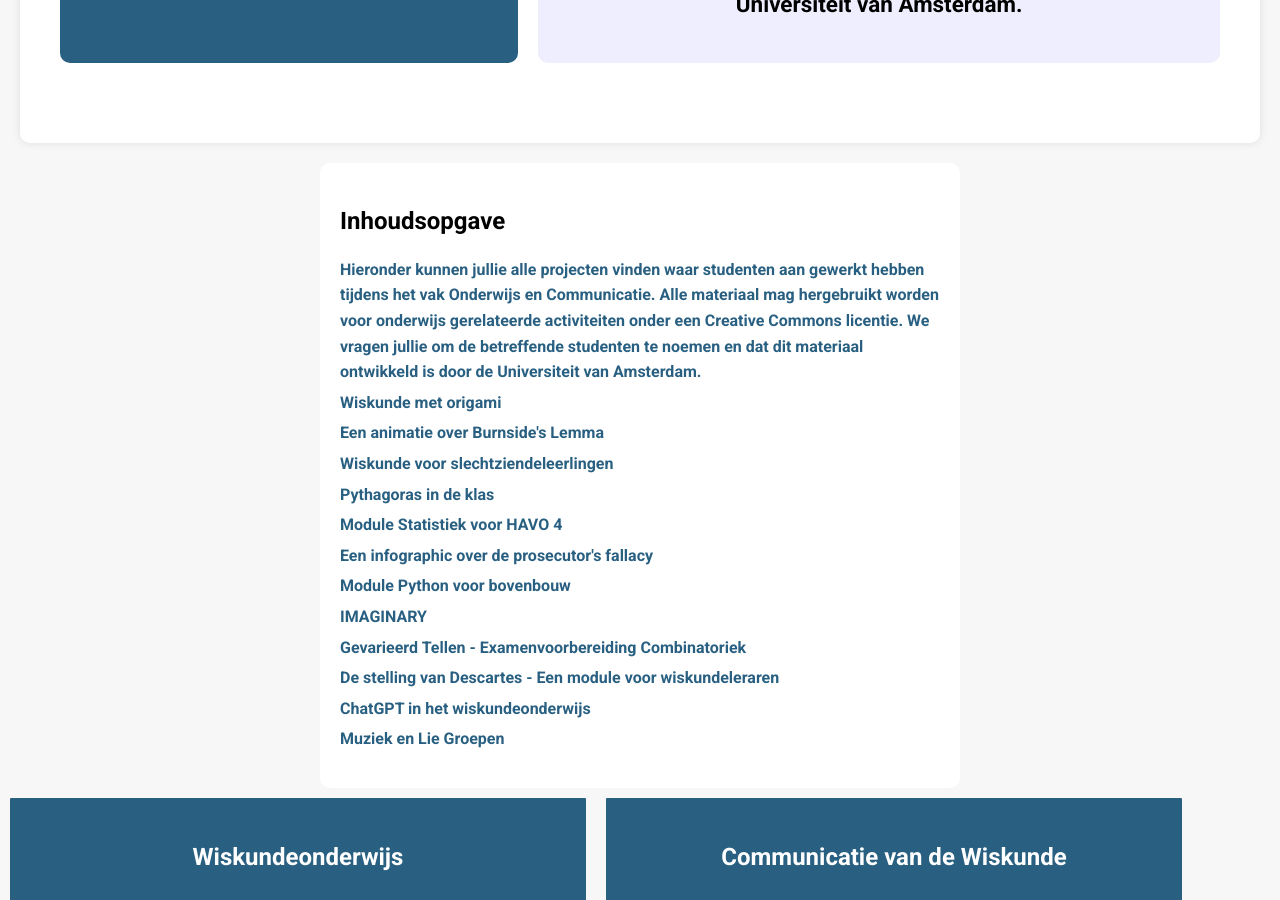
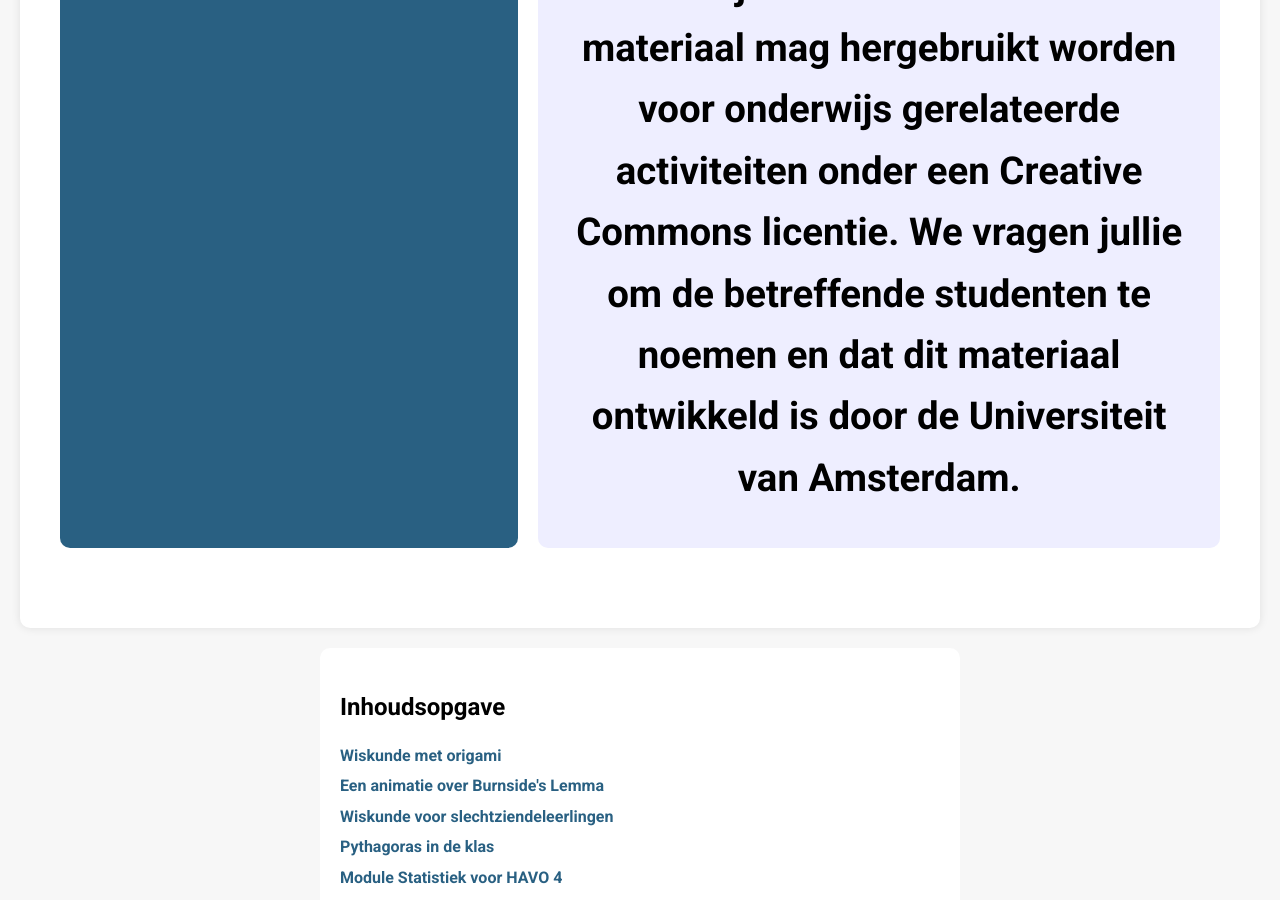
Before and after one commit to NicosStarreveld/Onderwijs-Communicatie, a Jekyll site: the page index.html, which Jekyll copies as it is, in a window 1280 px wide and 900 px high, scrolled down 309 px. Built offline with Jekyll 4.4.1, drawn with Linux system fonts in a browser that asks for light colours.

Commit message:
Update index.html

```diff
--- a/index.html
+++ b/index.html
@@ -147,10 +147,10 @@
 
     <div class="centerField">
         <div class="box">
-            <h3>Hieronder kunnen jullie alle projecten vinden waar studenten aan gewerkt hebben tijdens het vak
+            <h1>Hieronder kunnen jullie alle projecten vinden waar studenten aan gewerkt hebben tijdens het vak
 	        Onderwijs en Communicatie. Alle materiaal mag hergebruikt worden voor onderwijs gerelateerde
 		activiteiten onder een Creative Commons licentie. We vragen jullie om de betreffende studenten
-		te noemen en dat dit materiaal ontwikkeld is door de Universiteit van Amsterdam.</h3>
+		te noemen en dat dit materiaal ontwikkeld is door de Universiteit van Amsterdam.</h1>
         </div>
     </div>
 </div>
```
